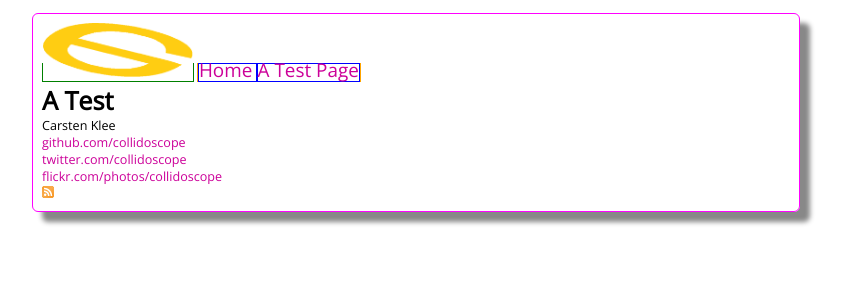
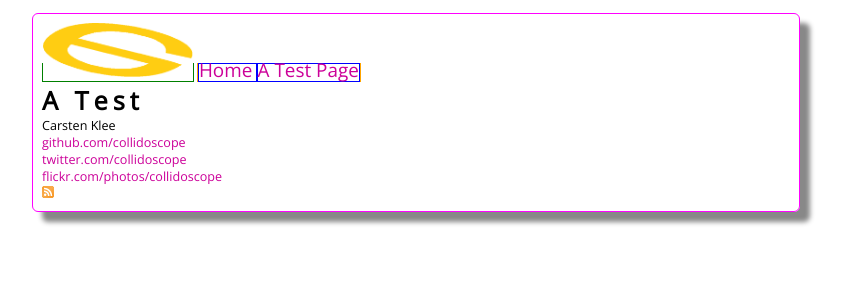
Before and after one commit to collidoscope/collidoscope.github.com, a Jekyll site: the page built from test/test.md, in a window 1280 px wide. Shown: the top 281 px of the page, without its empty margins (224-1068 px from the left). Built offline with Jekyll 4.4.1, drawn with Linux system fonts in a browser that asks for light colours; some web fonts are replaced; Markdown is read by kramdown in place of the engine named in the settings.

Commit message:
Updated css/screen.css

```diff
--- a/css/screen.css
+++ b/css/screen.css
@@ -13,10 +13,10 @@ html, body {height: 100%;font-size:14px;}
 body { background-color: white;font: 0.9em 'Open Sans', sans-serif;*font-size: small;padding: 1% 20% 1% 20%;
 }
 /*font-family: 'Yanone Kaffeesatz', sans-serif;*/
-h1 {font-size: 2em;}
-h2 {font-size: 1.7em;}
-h3 {font-size: 1.5em;}
-h4 {font-size: 1.3em;}
+h1 {font-size: 2em;letter-spacing:0.2em;}
+h2 {font-size: 1.7em;letter-spacing:0.2em;}
+h3 {font-size: 1.5em;letter-spacing:0.2em;}
+h4 {font-size: 1.3em;letter-spacing:0.2em;}
 
 /* rot FF0000 braun 993300 tomato FF6633 tan CCCC99 darksalmon FF9966 magenta FF00FF orange FF9900 green 009900*/
 
```
